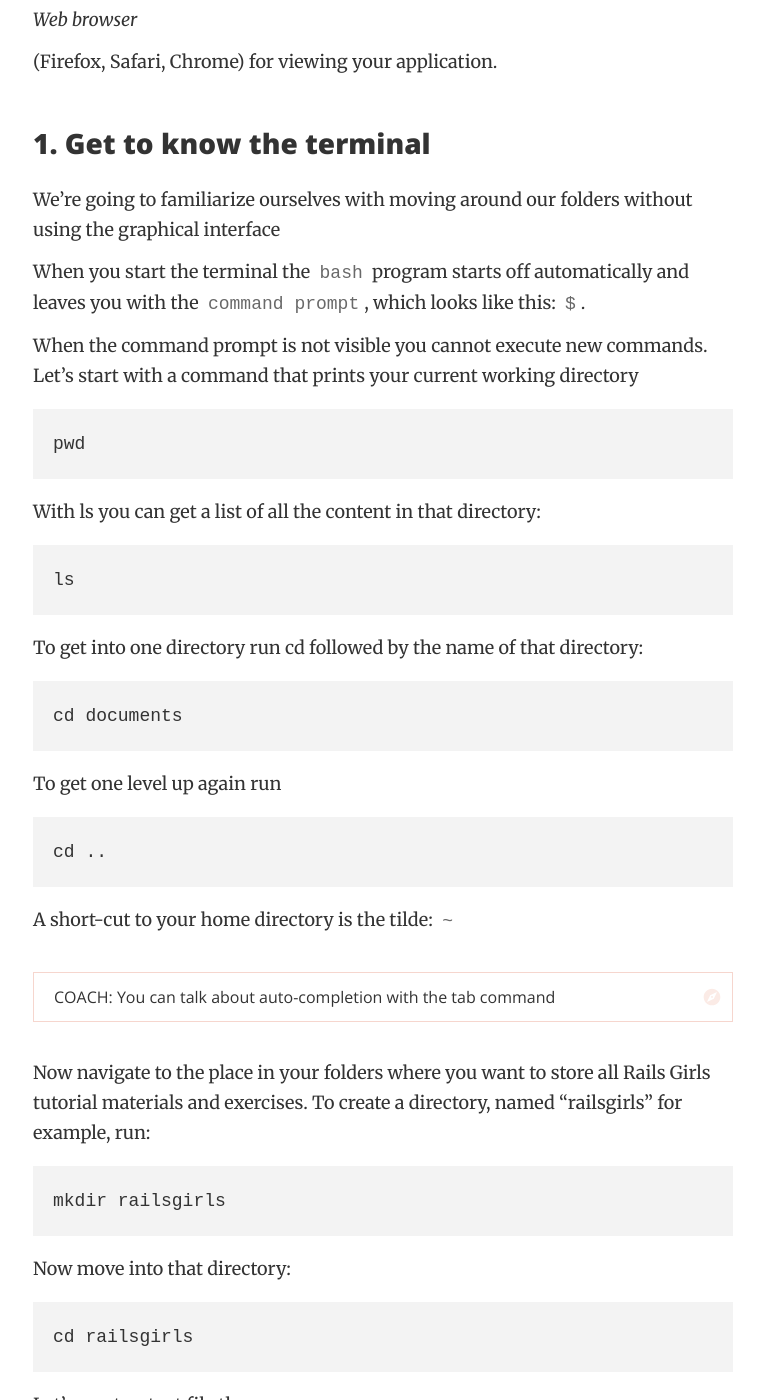
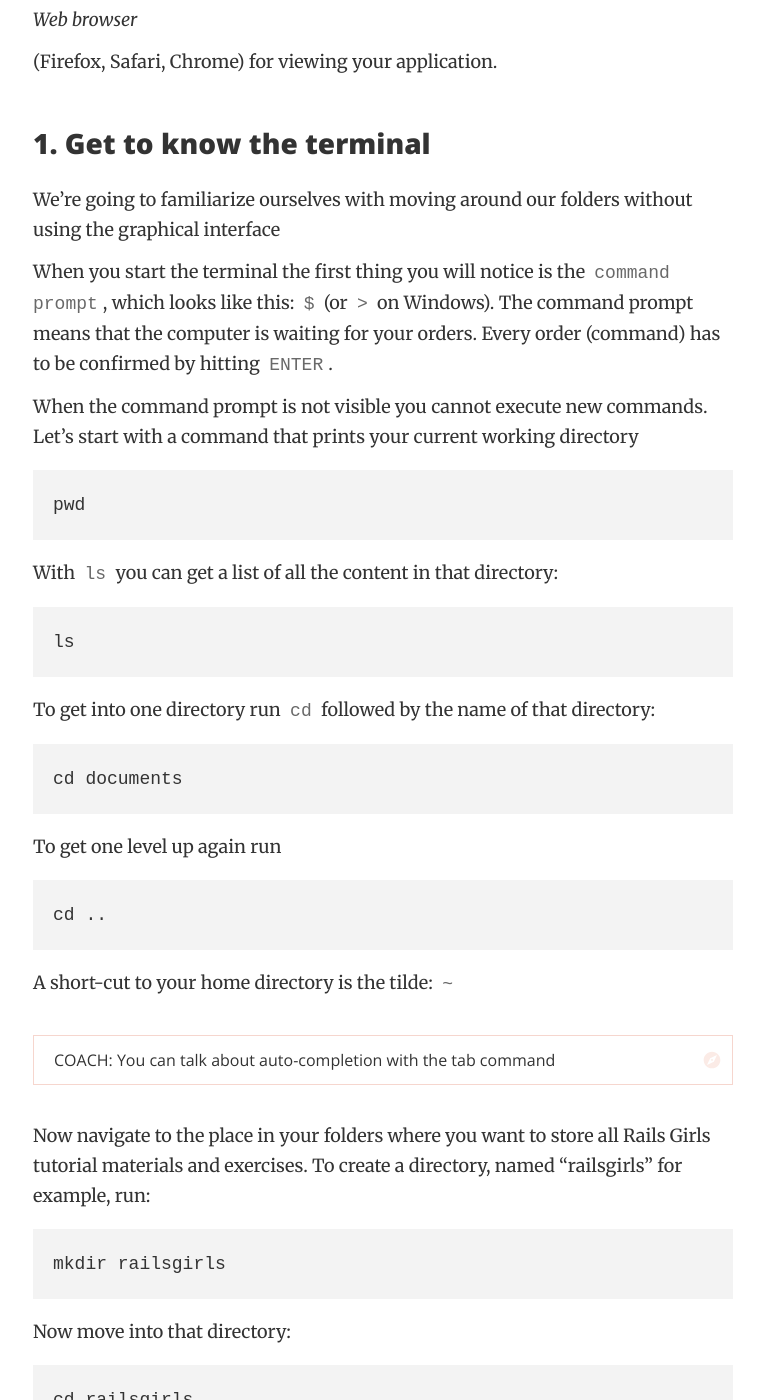
Before and after one commit to codecurious-bln/basic-curriculum, a Jekyll site: the page built from terminal.md, in a window 1280 px wide and 1400 px high, scrolled down 739 px. Shown: the whole window, without its empty margins (257-1021 px from the left). Built offline with Jekyll 4.4.1, drawn with Linux system fonts in a browser that asks for light colours; some of the changed text lies outside the part shown.

Commit message:
Clarify command prompt in "Get to know the tools" tutorial
Remove mention of "bash" which is not strictly necessary here.
Mention that command prompt may be different on Windows.
Explain that command has to end with ENTER.

```diff
--- a/terminal.md
+++ b/terminal.md
@@ -25,18 +25,21 @@ layout: default
 
 We’re going to familiarize ourselves with moving around our folders without using the graphical interface
 
-When you start the terminal the `bash` program starts off automatically and leaves you with the `command prompt`, which looks like this:  `$`.
+When you start the terminal the first thing you will notice is the
+`command prompt`, which looks like this:  `$` (or `>` on Windows).
+The command prompt means that the computer is waiting for your orders.
+Every order (command) has to be confirmed by hitting `ENTER`.
 
 When the command prompt is not visible you cannot execute new commands.
 Let's start with a command that prints your current working directory
 
     pwd
 
-With ls you can get a list of all the content in that directory:
+With `ls` you can get a list of all the content in that directory:
 
     ls
 
-To get into one directory run cd followed by the name of that directory:
+To get into one directory run `cd` followed by the name of that directory:
 
     cd documents
 
@@ -60,7 +63,7 @@ Let's create a text file there:
 
     touch hello.txt
 
-Let's type ls to see if it is there:
+Let's type `ls` to see if it is there:
 
     ls
 
```
